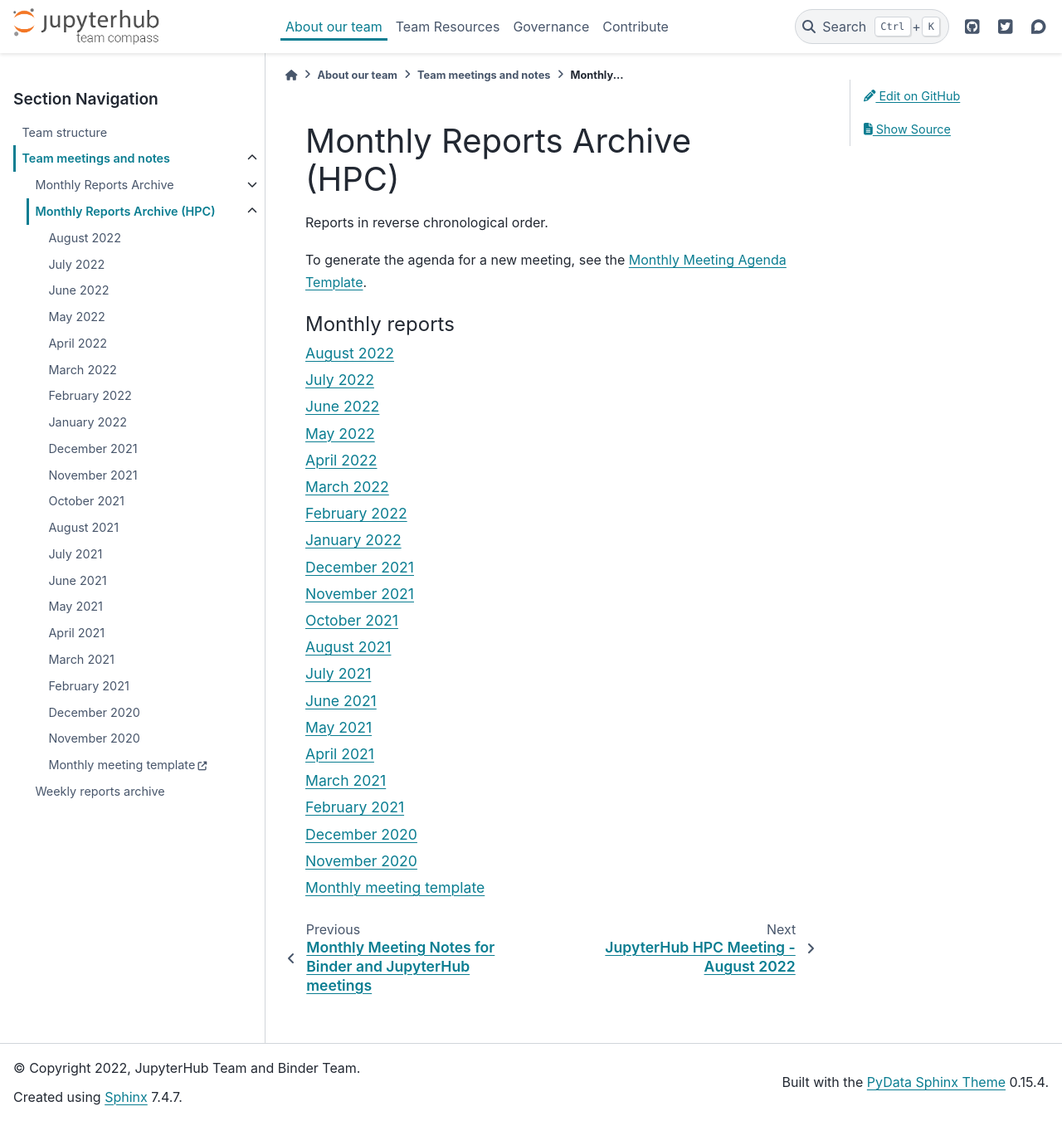
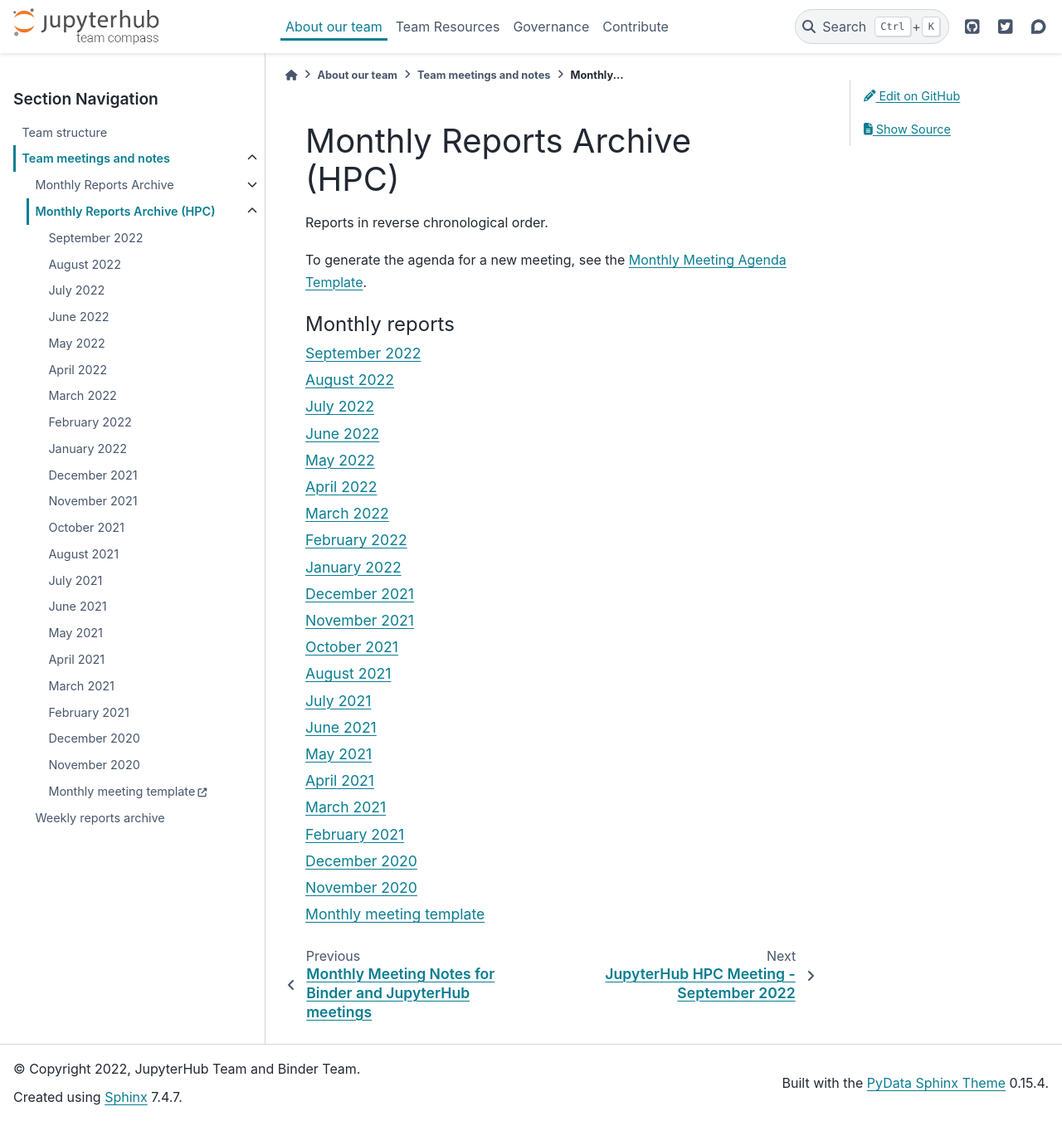
Before and after one commit to jupyterhub/team-compass, a Sphinx documentation site: the page built from docs/meetings/hpc/index.rst, in a window 1280 px wide and 1351 px high. Shown: the whole window at 83% size. Built offline with Sphinx 7.4.7 and the PyData theme 0.15.4, drawn with Linux system fonts in a browser that asks for light colours.

Commit message:
Link to Sep 2022 notes

```diff
--- a/docs/meetings/hpc/index.rst
+++ b/docs/meetings/hpc/index.rst
@@ -11,6 +11,7 @@
    :maxdepth: 1
    :caption: Monthly reports
 
+   September 2022 <2022-09-07.md>
    August 2022 <2022-08-03.md>
    July 2022 <2022-07-06.md>
    June 2022 <2022-06-01.md>
```
